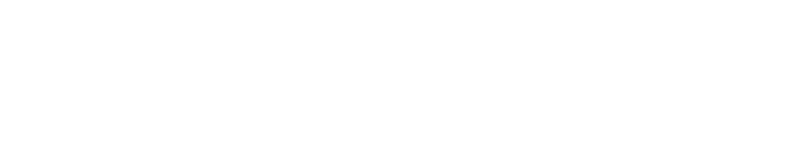
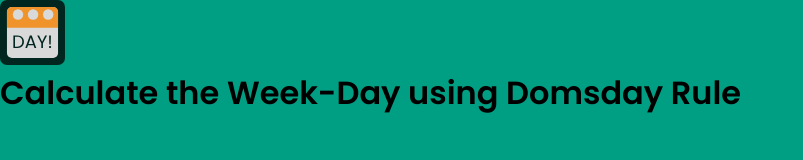
Before and after one commit to zubairatif/doomsday, a plain HTML site: page index.html in a window 1280 px wide. Shown: the whole page, without its empty margins (0-803 px from the left). Drawn offline with Linux system fonts and the light colour scheme.

Commit message:
Logo added + css

```diff
--- a/index.html
+++ b/index.html
@@ -8,5 +8,12 @@
     <link rel="stylesheet" href="index.css" />
     <script src="index.js"></script>
   </head>
-  <body></body>
+  <body>
+    <header>
+      <div class="top_bar">
+        <img src="logo.svg" alt="Week-Day Logo" srcset="" />
+      </div>
+      <h1>Calculate the Week-Day using Domsday Rule</h1>
+    </header>
+  </body>
 </html>
--- a/style.css
+++ b/style.css
@@ -0,0 +1,23 @@
+@import url("https://fonts.googleapis.com/css2?family=Inter:wght@300;400;500&family=Poppins:wght@600&display=swap");
+:root {
+  --primary-colour: #009e82;
+  --secondary-colour: #f0932a;
+}
+* {
+  box-sizing: border-box;
+  margin: 0;
+  padding: 0;
+}
+html,
+body {
+  height: 100%;
+}
+body {
+  font-family: "Inter";
+  background: var(--primary-colour);
+}
+h1,
+h2 {
+  font-family: "Poppins";
+  margin-block-end: 1em;
+}
```
Also changed, not shown: logo.svg (added).
